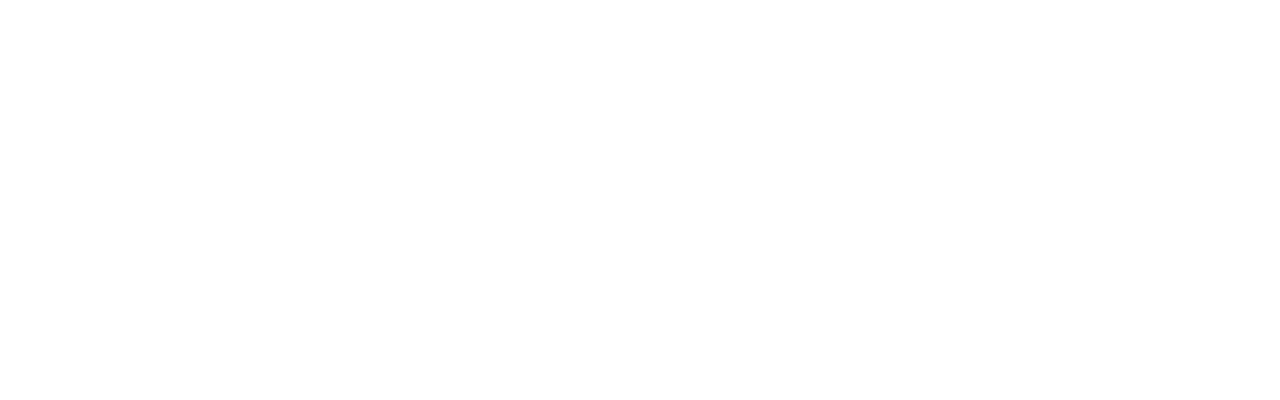
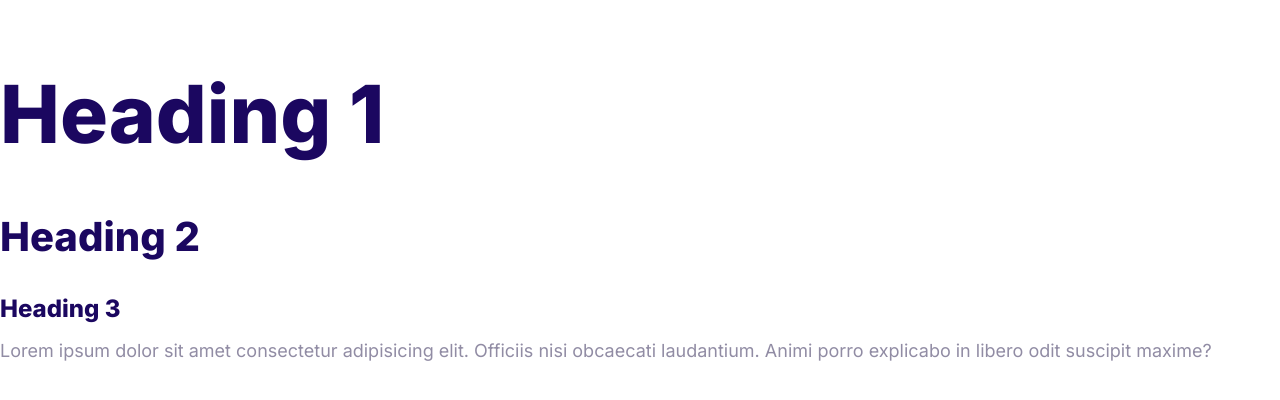
Before and after one commit to amrmezher6002/course-html-css, a plain HTML site: page index.html in a window 1280 px wide. Drawn offline with Linux system fonts and the light colour scheme.

Commit message:
Define the styles for the fonts.

```diff
--- a/css/styles.css
+++ b/css/styles.css
@@ -5,3 +5,44 @@
   --color-heading: #1b0760;
   --color-body: #918ca4;
 }
+html {
+  font-size: 62.5%;
+}
+body {
+  font-family: Inter, Arial, Helvetica, sans-serif;
+  font-size: 2.4rem;
+  line-height: 1.5;
+  color: var(--color-body);
+}
+h1,
+h2,
+h3 {
+  color: var(--color-heading);
+  margin-bottom: 1rem;
+}
+h1 {
+  font-size: 7rem;
+}
+h2 {
+  font-size: 4rem;
+}
+h3 {
+  font-size: 3rem;
+}
+p {
+  margin-top: 0;
+}
+@media screen and (min-width: 1024px) {
+  body {
+    font-size: 1.8rem;
+  }
+  h1 {
+    font-size: 8rem;
+  }
+  h2 {
+    font-size: 4rem;
+  }
+  h3 {
+    font-size: 2.4rem;
+  }
+}
--- a/index.html
+++ b/index.html
@@ -5,8 +5,23 @@
     <meta http-equiv="X-UA-Compatible" content="IE=edge" />
     <meta name="viewport" content="width=device-width, initial-scale=1.0" />
     <title>Document</title>
+    <link rel="preconnect" href="https://fonts.googleapis.com" />
+    <link rel="preconnect" href="https://fonts.gstatic.com" crossorigin />
+    <link
+      href="https://fonts.googleapis.com/css2?family=Inter:wght@400;800&display=swap"
+      rel="stylesheet"
+    />
     <link rel="stylesheet" href="/css/normalize.css" />
     <link rel="stylesheet" href="/css/styles.css" />
   </head>
-  <body></body>
+  <body>
+    <h1>Heading 1</h1>
+    <h2>Heading 2</h2>
+    <h3>Heading 3</h3>
+    <p>
+      Lorem ipsum dolor sit amet consectetur adipisicing elit. Officiis nisi
+      obcaecati laudantium. Animi porro explicabo in libero odit suscipit
+      maxime?
+    </p>
+  </body>
 </html>
```
